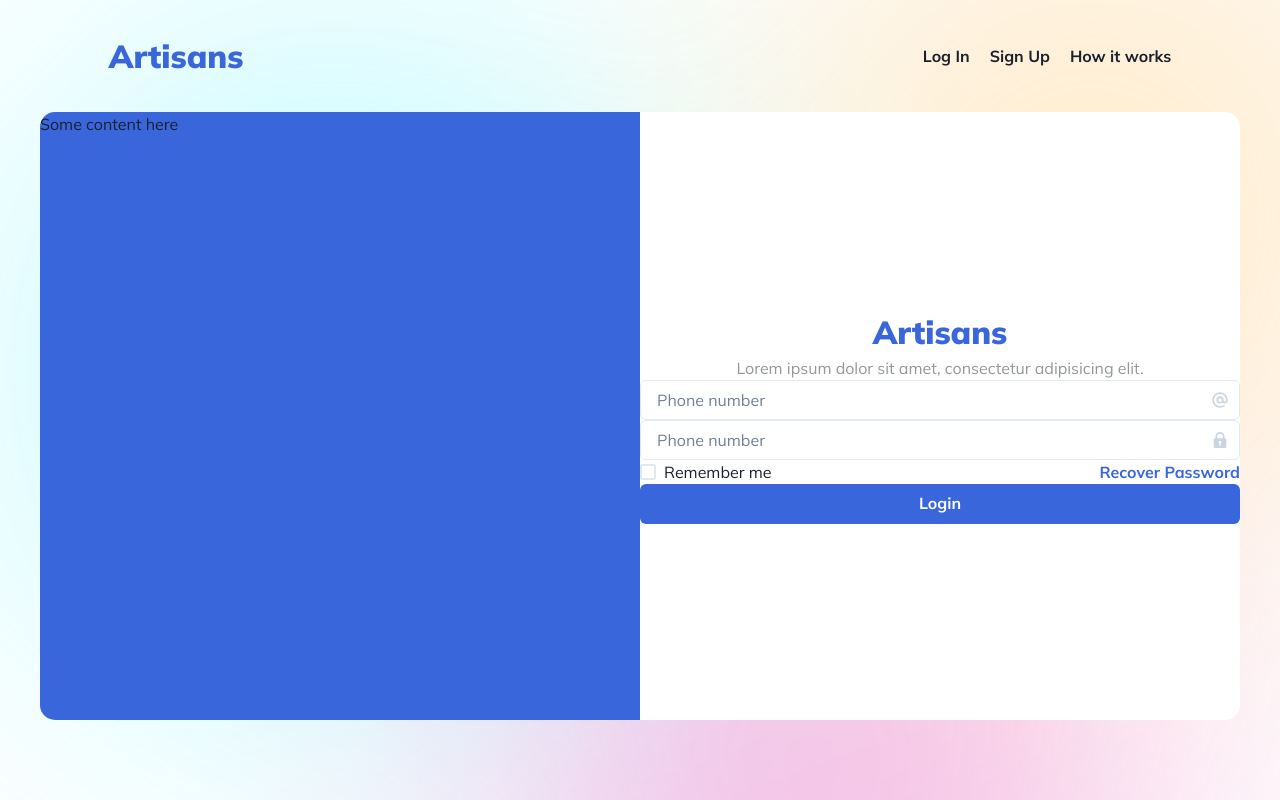
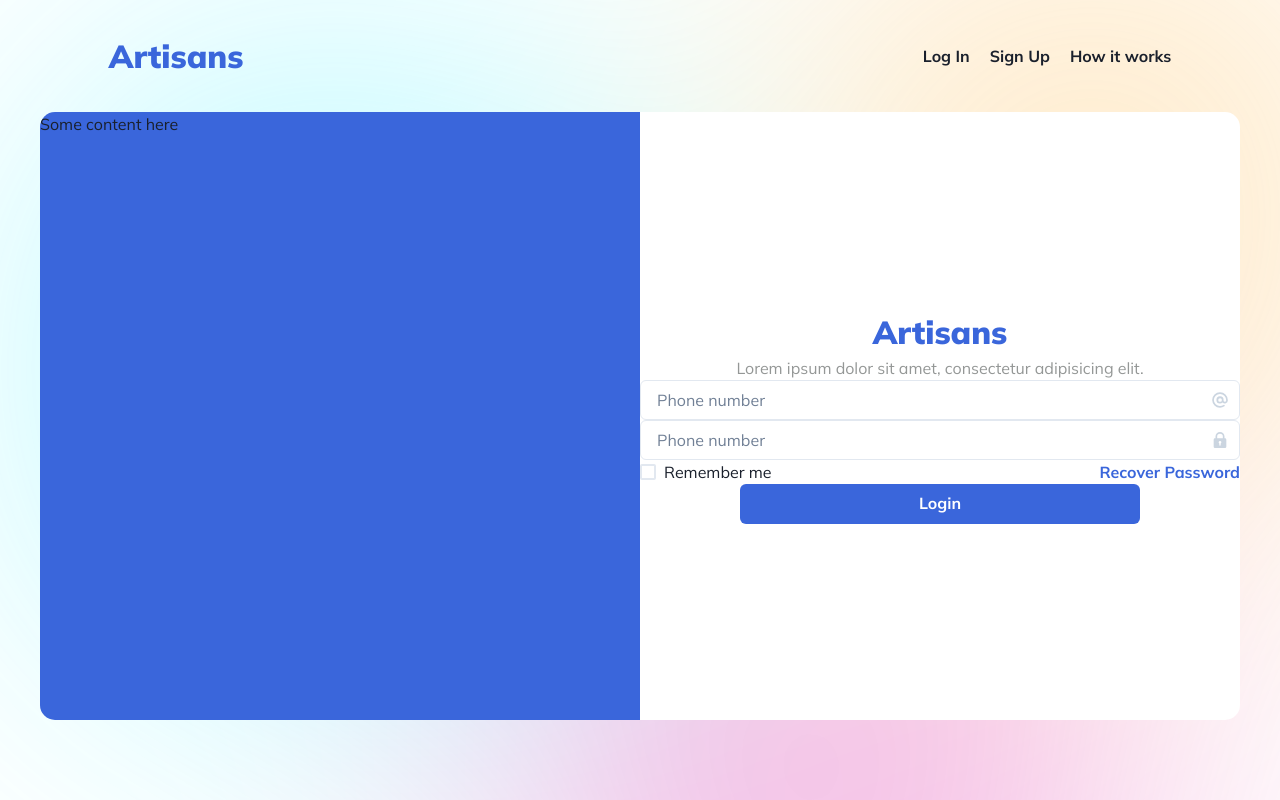
Before and after one commit to EmmanuelOloke/artisans, a Next.js app: page /login in a window 1280 px wide. Built offline with nearby package versions, Linux system fonts and the light colour scheme.

Commit message:
style adjustments to login button

```diff
--- a/src/components/LoginButton.tsx
+++ b/src/components/LoginButton.tsx
@@ -3,9 +3,21 @@
 
 const LoginButton = () => {
   return (
-    <Button color="#FFFFFF" backgroundColor="#3A66DB" width="100%">
-      <Link href="https://github.com/emmanueloloke">Login</Link>
-    </Button>
+    <Link
+      href="https://github.com/emmanueloloke"
+      textDecoration="none"
+      _hover={{ textDecoration: 'none' }}
+    >
+      <Button
+        color="#FFFFFF"
+        backgroundColor="#3A66DB"
+        width="25rem"
+        fontWeight="bold"
+        _hover={{ backgroundColor: '#82A2F7' }}
+      >
+        Login
+      </Button>
+    </Link>
   );
 };
 
```
